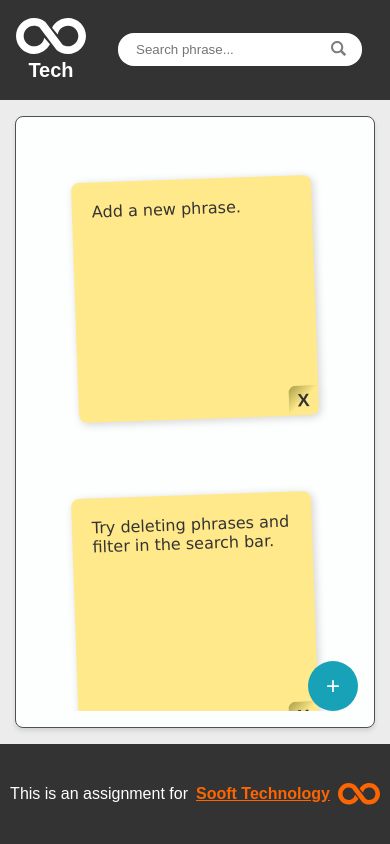
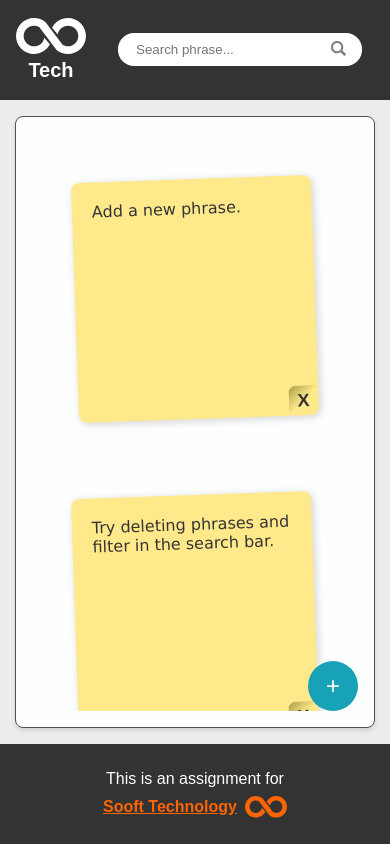
Before and after one commit to naueru/soofttech-interbanking-fe-challenge, a React (Vite) app: page / in a window 390 px wide. Shown: the top 844 px of the page. Built offline with nearby package versions, Linux system fonts and the light colour scheme.

Commit message:
Adds responsive styles

```diff
--- a/src/components/layout/footer/footer.module.css
+++ b/src/components/layout/footer/footer.module.css
@@ -20,6 +20,7 @@
   align-items: center;
   color: var(--color-header-footer-text);
   display: flex;
+  flex-direction: column;
   gap: 8px;
   justify-content: center;
 }
@@ -33,3 +34,9 @@
   justify-content: center;
   text-decoration: underline;
 }
+
+@media (min-width: 500px) {
+  .description {
+    flex-direction: row;
+  }
+}
```
